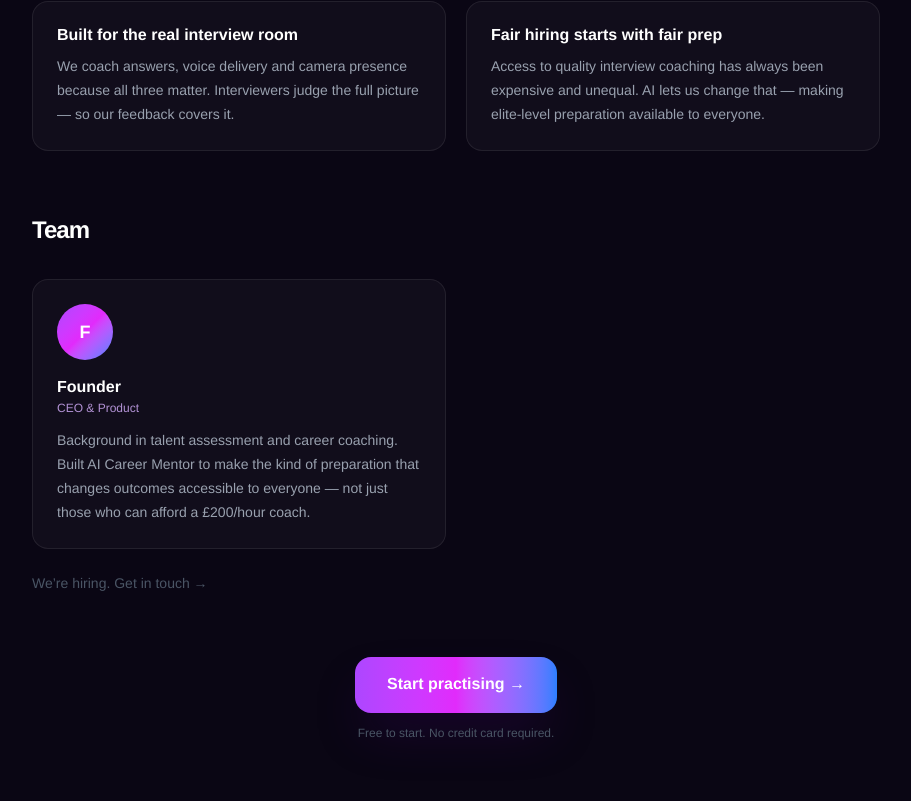
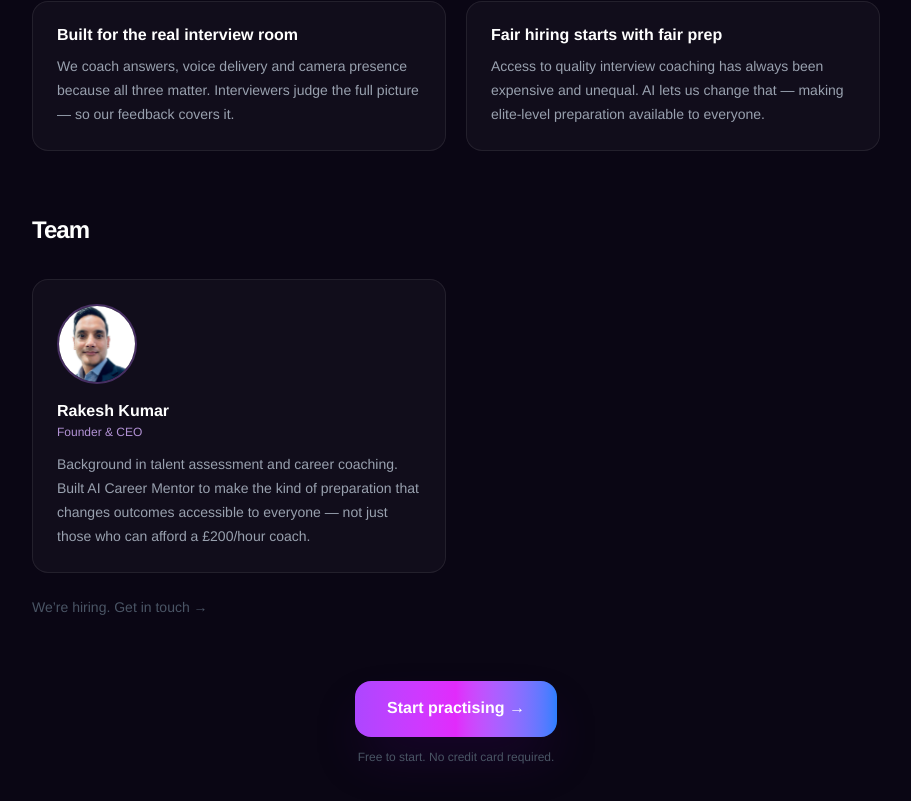
Before and after one commit to kumarrak1k/aim-mvp, a Next.js app: page /about in a window 1280 px wide. Shown: the part 1359-2160 px from the top of the page, without its empty margins (184-1095 px from the left). Built offline with nearby package versions, Linux system fonts and the light colour scheme.

Commit message:
feat: add Rakesh Kumar name and photo to About page

```diff
--- a/app/about/page.tsx
+++ b/app/about/page.tsx
@@ -1,4 +1,5 @@
 import type { Metadata } from "next";
+import Image from "next/image";
 import Link from "next/link";
 import { createPageMetadata } from "@/app/config/seo";
 import { absoluteUrl, siteConfig } from "@/app/config/site";
@@ -41,9 +42,10 @@ const values = [
 
 const team = [
   {
-    name: "Founder",
-    role: "CEO & Product",
+    name: "Rakesh Kumar",
+    role: "Founder & CEO",
     bio: "Background in talent assessment and career coaching. Built AI Career Mentor to make the kind of preparation that changes outcomes accessible to everyone — not just those who can afford a £200/hour coach.",
+    photo: "/team/rakesh-kumar.jpeg",
     linkedin: null,
   },
 ];
@@ -149,10 +151,14 @@ export default function AboutPage() {
                 key={member.name}
                 className="flex flex-col rounded-2xl border border-white/[0.08] bg-white/[0.03] p-6"
               >
-                <div className="mb-4 flex h-14 w-14 items-center justify-center rounded-full bg-gradient-to-br from-purple-500 via-fuchsia-500 to-blue-500">
-                  <span className="text-lg font-black text-white">
-                    {member.name[0]}
-                  </span>
+                <div className="mb-4 h-20 w-20 overflow-hidden rounded-full border-2 border-purple-400/30">
+                  <Image
+                    src={member.photo}
+                    alt={member.name}
+                    width={80}
+                    height={80}
+                    className="h-full w-full object-cover object-top"
+                  />
                 </div>
                 <p className="font-black">{member.name}</p>
                 <p className="mb-3 text-xs text-purple-300/80">{member.role}</p>
```
Also changed, not shown: public/team/rakesh-kumar.jpeg (added).
